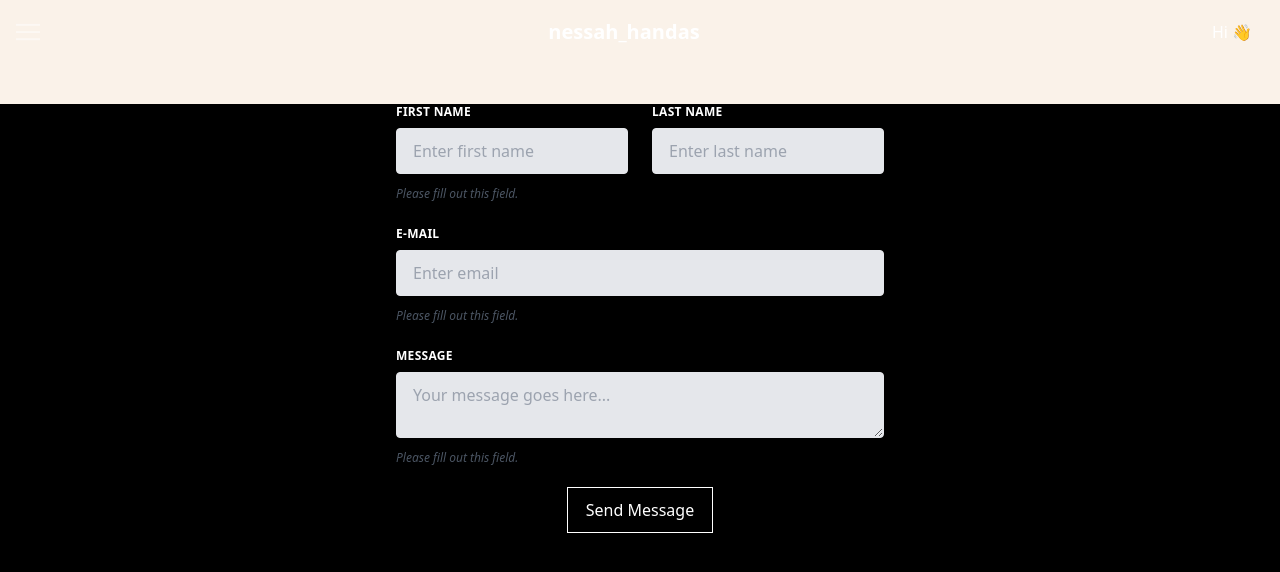
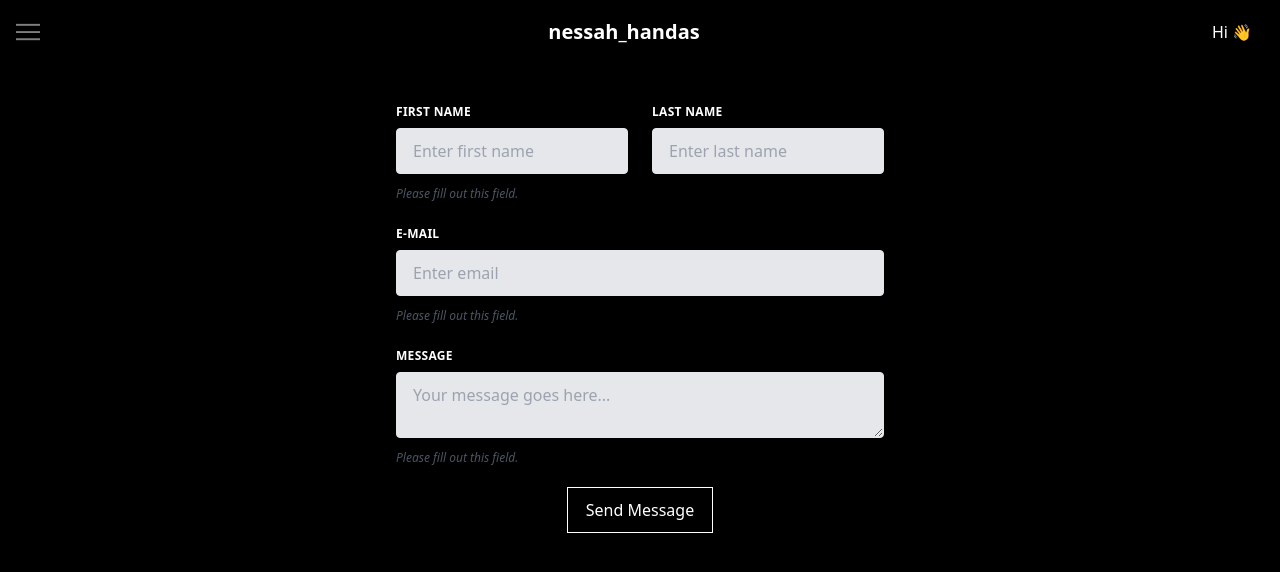
Before and after one commit to Intina47/modelling-portfolio, a Next.js app: page /contact-me in a window 1280 px wide. Shown: the top 572 px of the page. Built offline with nearby package versions, Linux system fonts and the light colour scheme.

Commit message:
Update contact-me.js layout

```diff
--- a/pages/contact-me.js
+++ b/pages/contact-me.js
@@ -4,8 +4,8 @@ import ContactMePage from '../app/components/ContactMePage';
 import '../app/globals.css';
 const ContactMe = () => {
  return (
-  <div>
-     <Navbar />
+  <div className='bg-black h-screen w-full'>
+   <Navbar />
    <ContactMePage />
   </div>
  );
```
